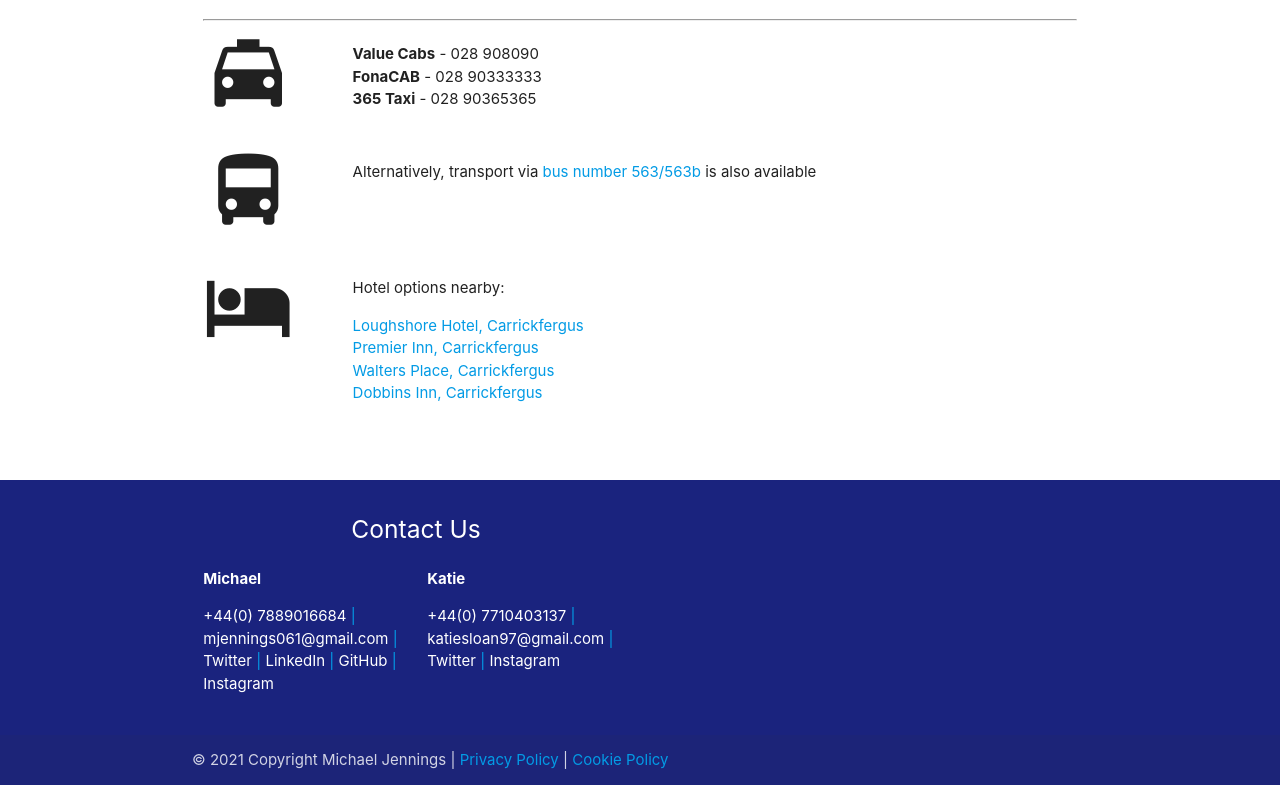
After one commit to mjennings061/wedsite_two, a Django app: page /getting_there/ in a window 1280 px wide. The commit adds this page. Shown: the part 444-1229 px from the top of the page. Run offline with Django 3.2, Linux system fonts and the light colour scheme.

Commit message:
Added getting there page

```diff
--- a/core/static/core/style.css
+++ b/core/static/core/style.css
@@ -53,3 +53,9 @@ input[type="label"] {
   font-size: 50px !important;
   width: auto;
 }
+
+.td-left {
+  text-align: left !important;
+  width: 1%;
+  white-space: nowrap;
+}
--- /dev/null
+++ b/core/templates/core/getting_there.html
@@ -0,0 +1,70 @@
+{% extends "core/base.html" %}
+
+{% block content %}
+    <div class="container">
+        <div class="row">
+            <div class="col l12 s12">
+                <h2>Getting there</h2>
+                <div class="row flex">
+                    <div class="col l6 s12">
+                        <iframe
+                                src="https://www.google.com/maps/embed?pb=!1m14!1m8!1m3!1d9219.795321130216!2d-5.8275693!3d54.7105234!3m2!1i1024!2i768!4f13.1!3m3!1m2!1s0x0%3A0x29b90811a42c21e!2sClarion%20Collection%20Hotel%20Belfast%20Loughshore!5e0!3m2!1sen!2suk!4v1633478903928!5m2!1sen!2suk"
+                                width="100%"
+                                height="100%"
+                                style="border:0;"
+                                allowfullscreen=""
+                                loading="lazy">
+                        </iframe>
+                    </div>
+                    <div class="col l6 s12">
+                        <h4>Venue</h4>
+                        <p>Loughshore Hotel <br>Carrickfergus <br>BT38 8PH</p>
+                        <p>Please note, you will be required to make your own arrangements to and from the hotel.
+                            Parking is available at the hotel premises. Information for public transport is
+                            provided below
+                        </p>
+                    </div>
+                </div>
+                <hr>
+                <div class="row flex">
+                    <div class="col l2 s4">
+                        <i class="material-icons large">local_taxi</i>
+                    </div>
+                    <div class="col l10 s8">
+                        <ul>
+                            <li><b>Value Cabs</b> - 028 908090</li>
+                            <li><b>FonaCAB</b> - 028 90333333</li>
+                            <li><b>365 Taxi</b> - 028 90365365</li>
+                        </ul>
+                    </div>
+                </div>
+                <div class="row flex">
+                    <div class="col l2 s4">
+                        <i class="material-icons large">directions_bus</i>
+                    </div>
+                    <div class="col l10 s8">
+                        <p>
+                            Alternatively, transport via
+                            <a href="https://www.translink.co.uk/timetables?locationId=&name=563b&locationType=&transportMode=Bus&page=1">bus number 563/563b</a>
+                            is also available
+                        </p>
+                    </div>
+                </div>
+                <div class="row flex">
+                    <div class="col l2 s4">
+                        <i class="material-icons large">hotel</i>
+                    </div>
+                    <div class="col l10 s8">
+                        <p>Hotel options nearby:</p>
+                        <ul>
+                            <li><a href="https://www.loughshorehotel.com/">Loughshore Hotel, Carrickfergus</a></li>
+                            <li><a href="https://www.premierinn.com/gb/en/hotels/northern-ireland/antrim/carrickfergus/carrickfergus.html?cid=GLBC_CARFER">Premier Inn, Carrickfergus</a></li>
+                            <li><a href="https://waltersplace.co.uk/">Walters Place, Carrickfergus</a></li>
+                            <li><a href="https://www.dobbinsinn.co.uk/">Dobbins Inn, Carrickfergus</a></li>
+                        </ul>
+                    </div>
+                </div>
+            </div>
+        </div>
+    </div>
+{% endblock %}
--- a/core/urls.py
+++ b/core/urls.py
@@ -7,18 +7,8 @@ urlpatterns = [
     path('rsvp_form/', RsvpView.as_view(), name='rsvp'),
     path('rsvp/', RsvpLoginView.as_view(), name='rsvp_login'),
     path('rsvp_logout/', RsvpLogoutView.as_view(), name='rsvp_logout'),
-    # summary of guests (admin view only)
     path('guest_summary/', GuestSummaryView.as_view(), name='guest_summary'),
-    # wedding party
-    path('wedding_party/', WeddingPartyView.as_view(), name='wedding_party'),
-    # our story
-    path('about_us/', AboutUsView.as_view(), name='about_us'),
-    # itinerary/getting there
-    path('on_the_day/', OnTheDayView.as_view(), name='on_the_day'),
-    # gifts - paypal button - honeymoon plans
-    path('gifts/', GiftsInfoView.as_view(), name='gifts'),
-    # photo gallery
-    path('gallery/', GalleryView.as_view(), name='gallery'),
     path('privacy_policy/', PrivacyPolicyView.as_view(), name='privacy_policy'),
     path('cookie_policy/', CookiePolicyView.as_view(), name='cookie_policy'),
+    path('getting_there/', GettingThereView.as_view(), name='getting_there'),
 ]
--- a/core/views.py
+++ b/core/views.py
@@ -85,30 +85,6 @@ class RsvpView(LoginRequiredMixin, SuccessMessageMixin, FormView):
         return super().form_valid(guest_form)
 
 
-class OnTheDayView(TemplateView):
-    # TODO: Add timeline
-    # TODO: Add venue details
-    # TODO: Add menu
-    template_name = 'core/on_the_day.html'
-
-
-class AboutUsView(TemplateView):
-    template_name = 'core/about_us.html'
-
-
-class WeddingPartyView(TemplateView):
-    template_name = 'core/wedding_party.html'
-
-
-class GiftsInfoView(TemplateView):
-    # TODO: Add honeymoon plans with an image of where we are going
-    template_name = 'core/gifts.html'
-
-
-class GalleryView(TemplateView):
-    template_name = 'core/gallery.html'
-
-
 class GuestSummaryView(LoginRequiredMixin, UserPassesTestMixin, TemplateView):
     template_name = 'core/guest_summary.html'
 
@@ -193,3 +169,7 @@ class PrivacyPolicyView(TemplateView):
 
 class CookiePolicyView(TemplateView):
     template_name = 'core/cookie_policy.html'
+
+
+class GettingThereView(TemplateView):
+    template_name = 'core/getting_there.html'
```
Also changed, not shown: core/templates/core/on_the_day.html (+41 -2 lines).
